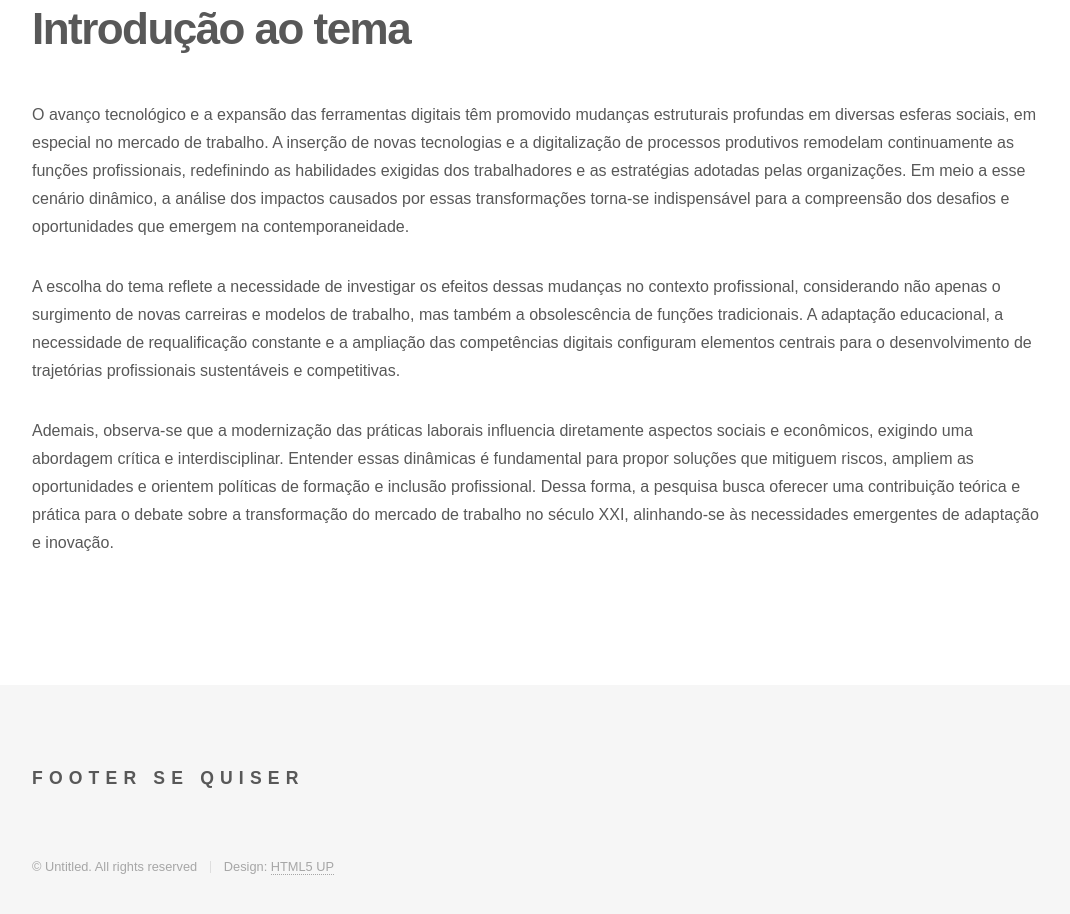
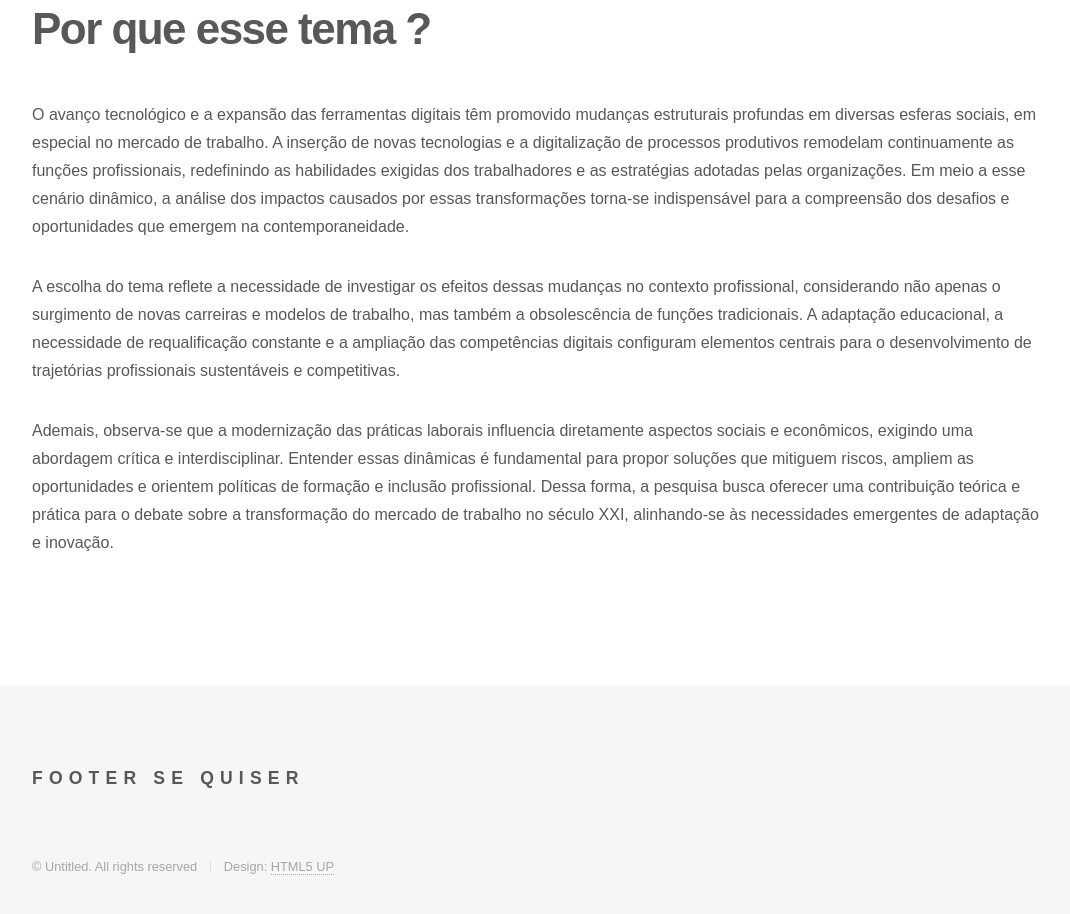
Before and after one commit to INovaaaaai/ProjetoDefinitivo.com, a plain HTML site: page parte1.html in a window 1280 px wide. Shown: the whole page, without its empty margins (104-1174 px from the left). Drawn offline with Linux system fonts and the light colour scheme.

Commit message:
mudança de titulo

```diff
--- a/parte1.html
+++ b/parte1.html
@@ -12,7 +12,7 @@
 			<div id="wrapper">
 					<div id="main">
 						<div class="inner">
-							<h1>Introdução ao tema</h1>
+							<h1>Por que esse tema ?</h1>
 
 							<p>O avanço tecnológico e a expansão das ferramentas digitais têm promovido mudanças estruturais profundas em diversas esferas sociais, em especial no mercado de trabalho. A inserção de novas tecnologias e a digitalização de processos produtivos remodelam continuamente as funções profissionais, redefinindo as habilidades exigidas dos trabalhadores e as estratégias adotadas pelas organizações. Em meio a esse cenário dinâmico, a análise dos impactos causados por essas transformações torna-se indispensável para a compreensão dos desafios e oportunidades que emergem na contemporaneidade.</p>
 
```
